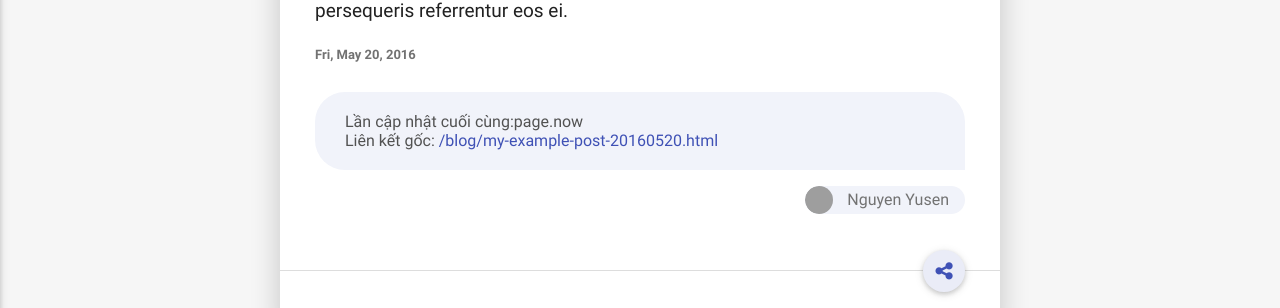
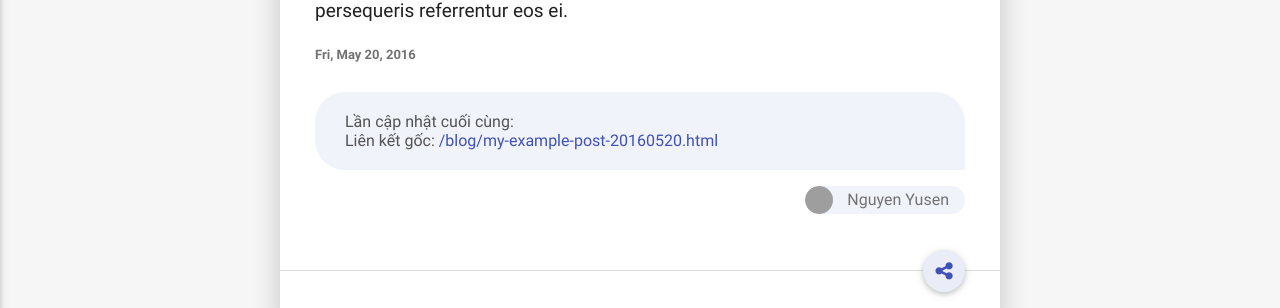
Before and after one commit to tranvietnguyen/blog, a Jekyll site: the page built from _posts/2016-05-20-my-example-post.md, in a window 1280 px wide and 950 px high. Shown: the part 479-787 px from the top of the window. Built offline with Jekyll 4.4.1, drawn with Linux system fonts in a browser that asks for light colours; comment, search, counter and statistics services are not loaded; grey boxes are pictures that could not be loaded.

Commit message:
sfgfsdg
gdfg

```diff
--- a/_layouts/post.html
+++ b/_layouts/post.html
@@ -20,7 +20,7 @@
         {%- assign mdate = page.modified_date | date_to_xmlschema -%}
         <span class="post-time">Lần cập nhật cuối cùng:<time datetime="{{ mdate }}" itemprop="dateUpdated">{{ now | date: date_format }}</time></span>
         {%- endif -%}-->
-        <span class="post-time">Lần cập nhật cuối cùng:<time datetime="{{ now | date: date_format }}" itemprop="dateUpdated">{{ "page.now" | date: "%Y-%m-%d %H:%M" }}</time></span>
+        <span class="post-time">Lần cập nhật cuối cùng:<time datetime="{{ now | date: date_format }}" itemprop="dateUpdated">{{ page.now | date: "%Y-%m-%d %H:%M" }}</time></span>
         <br>
         Liên kết gốc: <a href="{{ page.url | relative_url }}" target="_blank" rel="external">{{ page.url | relative_url }}</a>
       </div>
```
